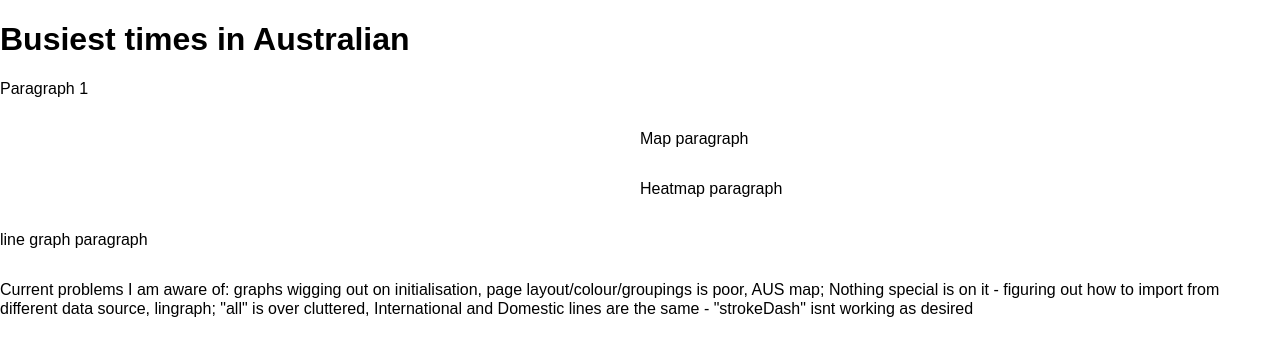
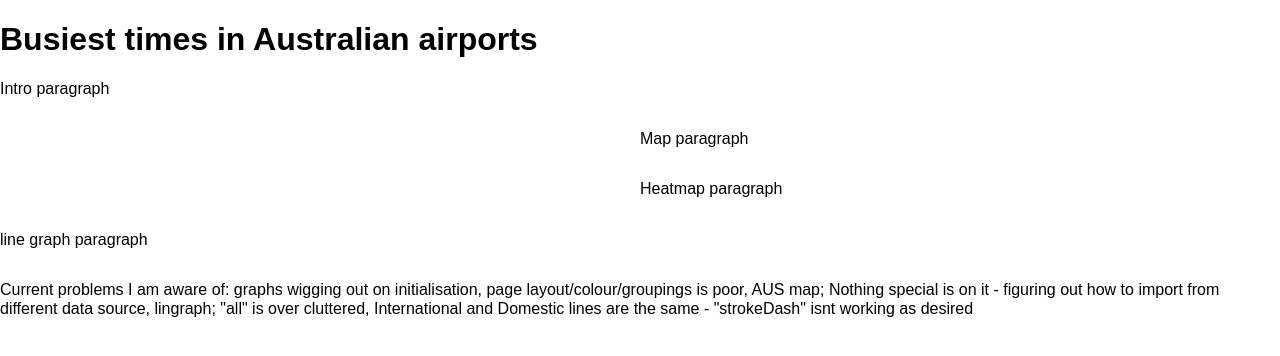
Before and after one commit to JM219/Data-vis-FIT3179, a plain HTML site: page Data-vis-assignment-2/index.html in a window 1280 px wide. Drawn offline with nearby package versions, Linux system fonts and the light colour scheme; a script that the page names is missing.

Commit message:
Add files via upload

```diff
--- a/Data-vis-assignment-2/index.html
+++ b/Data-vis-assignment-2/index.html
@@ -20,11 +20,11 @@
         <div class = "pure-g">
             <div class = "pure-u-1">
                 <h1>
-                    Busiest times in Australian
+                    Busiest times in Australian airports
                 </h1>
 
                 <p>
-                    Paragraph 1
+                    Intro paragraph
                 </p>
             </div>
         </div>
```
